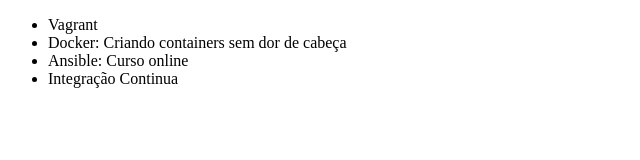
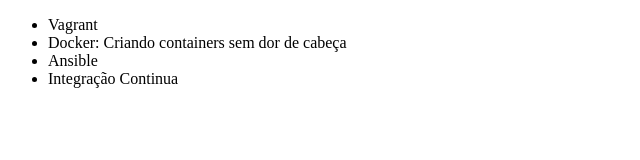
Before and after one commit to MateusDeFreitasRosa/alura-git, a plain HTML site: page index.html in a window 1280 px wide. Shown: the whole page, without its empty margins (0-640 px from the left). Drawn offline with Linux system fonts and the light colour scheme.

Commit message:
Revert "Complementando nome do curso Ansible"
This reverts commit 4bec292c9a96fcc19cd2b65df548867194be4e27.

```diff
--- a/index.html
+++ b/index.html
@@ -8,7 +8,7 @@
     <ul>
         <li>Vagrant</li>
         <li>Docker: Criando containers sem dor de cabeça</li>
-        <li>Ansible: Curso online</li>
+        <li>Ansible</li>
         <li>Integração Continua</li>
     </ul>
 </body>
```
